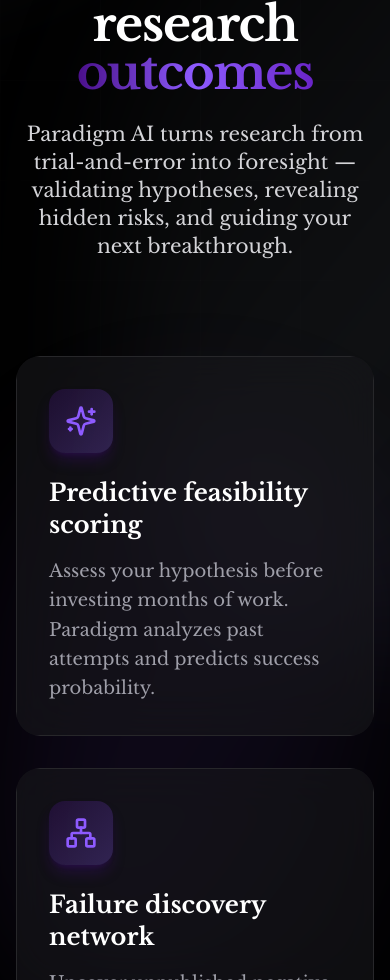
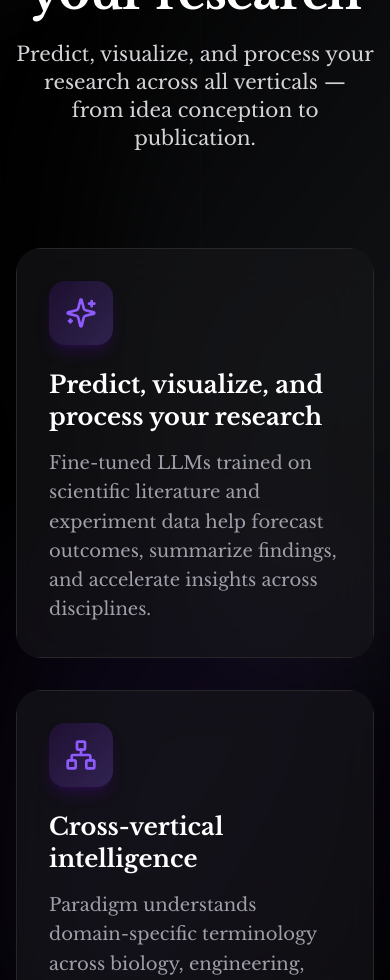
Before and after one commit to rnguyen513/paradigm, a Next.js app: page / in a window 390 px wide. Shown: the part 1020-2000 px from the top of the page. Built offline with nearby package versions, Linux system fonts and the light colour scheme; a web font is replaced by a local one.

Commit message:
add grid section

```diff
--- a/src/app/page.tsx
+++ b/src/app/page.tsx
@@ -5,6 +5,7 @@
 import { CTA } from "@/components/cta"
 import { ParticleField } from "@/components/particle-field"
 import { FloatingElements } from "@/components/floating-elements"
+import { ValueGrid } from "@/components/value-grid"
 
 export default function Home() {
   return (
@@ -28,6 +29,7 @@
       {/* <FloatingElements /> */}
       <Hero />
       <Features />
+      <ValueGrid/>
       <Integration />
       {/* <Database />
       <CTA /> */}
--- a/src/components/features.tsx
+++ b/src/components/features.tsx
@@ -7,22 +7,38 @@
 const features = [
   {
     icon: Sparkles,
-    title: "Predictive feasibility scoring",
+    title: "Predict, visualize, and process your research",
     description:
-      "Assess your hypothesis before investing months of work. Paradigm analyzes past attempts and predicts success probability.",
+      "Fine-tuned LLMs trained on scientific literature and experiment data help forecast outcomes, summarize findings, and accelerate insights across disciplines.",
   },
   {
     icon: Network,
-    title: "Failure discovery network",
+    title: "Cross-vertical intelligence",
     description:
-      "Uncover unpublished negative results and identify where similar approaches have failed — so you don’t repeat them.",
+      "Paradigm understands domain-specific terminology across biology, engineering, and social sciences — empowering interdisciplinary breakthroughs.",
   },
   {
     icon: Zap,
-    title: "Real-time research signals",
+    title: "Continuous learning engine",
     description:
-      "Monitor new grants, experiments, and papers in your field to see what others are pursuing right now.",
+      "Your workspace improves with every paper, citation, and dataset — adapting to your evolving research focus.",
   },
+]
+
+const partners = [
+  { name: "Silver Lake", href: "https://www.silverlake.com" },
+  { name: "EY", href: "https://www.ey.com" },
+  { name: "University of Virginia", href: "https://www.virginia.edu" },
+  { name: "Darden iLab", href: "https://www.darden.virginia.edu/innovation-lab" },
+  { name: "The Foundry", href: "https://foundryuva.com" },
+]
+
+const universities = [
+  { name: "Princeton" },
+  { name: "Harvard" },
+  { name: "UC Berkeley" },
+  { name: "UVA" },
+  { name: "MIT" },
 ]
 
 export function Features() {
@@ -32,42 +48,41 @@
     const observer = new IntersectionObserver(
       (entries) => {
         entries.forEach((entry) => {
-          if (entry.isIntersecting) {
-            entry.target.classList.add("animate-in")
-          }
+          if (entry.isIntersecting) entry.target.classList.add("animate-in")
         })
       },
-      { threshold: 0.1 },
+      { threshold: 0.1 }
     )
 
     const elements = sectionRef.current?.querySelectorAll(".fade-in-element")
     elements?.forEach((el) => observer.observe(el))
-
     return () => observer.disconnect()
   }, [])
 
   return (
-    <section ref={sectionRef} className="relative z-10 px-4 py-32">
-      {/* Subtle moving spotlight for depth */}
+    <section ref={sectionRef} className="relative z-10 px-4">
+      {/* Animated backdrop glow */}
       <div className="pointer-events-none absolute inset-0 flex items-center justify-center">
         <div className="animate-spotlight h-[600px] w-[600px] rounded-full bg-gradient-to-br from-[#4A0E8A]/10 via-[#8E5BFF]/10 to-transparent blur-3xl" />
       </div>
 
       <div className="relative mx-auto max-w-7xl">
+        {/* Main header */}
         <div className="mb-24 text-center">
           <h2 className="fade-in-element mb-6 text-balance font-[family-name:var(--font-display)] text-5xl font-bold tracking-tight text-white opacity-0 transition-all duration-700 [&.animate-in]:translate-y-0 [&.animate-in]:opacity-100 translate-y-4 md:text-6xl lg:text-7xl">
-            Predict research{" "}
+            Use{" "}
             <span className="animate-gradient bg-gradient-to-r from-[#4A0E8A] via-[#8E5BFF] to-[#6A24C8] bg-clip-text text-transparent">
-              outcomes
-            </span>
+              fine-tuned LLMs
+            </span>{" "}
+            to power your research
           </h2>
           <p className="fade-in-element mx-auto max-w-3xl text-pretty text-xl text-zinc-300 opacity-0 transition-all duration-700 delay-100 [&.animate-in]:translate-y-0 [&.animate-in]:opacity-100 translate-y-4">
-            Paradigm AI turns research from trial-and-error into foresight — validating hypotheses, revealing hidden
-            risks, and guiding your next breakthrough.
+            Predict, visualize, and process your research across all verticals — from idea conception to publication.
           </p>
         </div>
 
-        <div className="grid gap-8 md:grid-cols-3">
+        {/* Features grid */}
+        <div className="grid gap-8 md:grid-cols-3 mb-24">
           {features.map((feature, index) => (
             <div
               key={feature.title}
@@ -75,10 +90,7 @@
               style={{ transitionDelay: `${(index + 2) * 100}ms` }}
             >
               <TiltCard className="group relative h-full overflow-hidden rounded-3xl">
-                {/* Hover gradient overlay */}
                 <div className="absolute inset-0 bg-gradient-to-br from-[#4A0E8A]/15 via-[#8E5BFF]/10 to-transparent opacity-0 transition-opacity duration-500 group-hover:opacity-100" />
-
-                {/* Glass-like dark card */}
                 <div className="glass-strong relative h-full p-8 bg-zinc-900/60 backdrop-blur-xl border border-zinc-800 shadow-xl shadow-[#4A0E8A]/10 transition-all group-hover:shadow-[#6A24C8]/30 group-hover:border-[#6A24C8]/30">
                   <div className="mb-6 inline-flex h-16 w-16 items-center justify-center rounded-2xl bg-gradient-to-br from-[#4A0E8A]/25 to-[#8E5BFF]/25 shadow-lg shadow-[#4A0E8A]/30 transition-all group-hover:scale-110 group-hover:shadow-[#6A24C8]/50">
                     <feature.icon className="h-8 w-8 text-[#8E5BFF]" />
@@ -94,6 +106,24 @@
             </div>
           ))}
         </div>
+
+        {/* Partners section */}
+        <div className="fade-in-element text-center opacity-0 transition-all duration-700 delay-200 [&.animate-in]:translate-y-0 [&.animate-in]:opacity-100 translate-y-4">
+          <p className="mb-6 text-lg text-zinc-400">Built by founders backed by</p>
+          <div className="flex flex-wrap justify-center gap-10">
+            {partners.map((p) => (
+              <a
+                key={p.name}
+                href={p.href}
+                target="_blank"
+                rel="noopener noreferrer"
+                className="text-white font-semibold text-xl hover:text-[#8E5BFF] transition"
+              >
+                {p.name}
+              </a>
+            ))}
+          </div>
+        </div>
       </div>
     </section>
   )
--- /dev/null
+++ b/src/components/value-grid.tsx
@@ -0,0 +1,188 @@
+"use client"
+
+import { useEffect, useRef } from "react"
+import {
+  Layers,
+  CheckCircle,
+  Bell,
+  LineChart,
+  Target,
+  Database,
+  TrendingUp,
+  ShieldCheck,
+  Radar,
+  DollarSign,
+  Users,
+  Compass,
+} from "lucide-react"
+import { TiltCard } from "./tilt-card"
+
+const topValues = [
+  {
+    icon: Layers,
+    title: "The most comprehensive research data",
+    description:
+      "Don’t waste time searching for past attempts — access the Paradigm knowledge base with over 3B data points, 200M papers, 15M grants, and proprietary failure data in one platform.",
+  },
+  {
+    icon: CheckCircle,
+    title: "The easiest way to validate hypotheses",
+    description:
+      "Complex research questions made simple. Get success probability scores and feasibility assessments in seconds, not weeks.",
+  },
+  {
+    icon: Bell,
+    title: "The fastest competition alerts",
+    description:
+      "When researchers enter your space, you’ll know immediately. Real-time monitoring of preprints, grants, and patents keeps you ahead of the field.",
+  },
+  {
+    icon: LineChart,
+    title: "The best predictive analytics",
+    description:
+      "We predict research outcomes before you start — helping you choose high-impact projects and avoid failed experiments that waste years.",
+  },
+]
+
+const deepFeatures = [
+  {
+    icon: Target,
+    title: "Hypothesis Validation",
+    description:
+      "Analyze your research question against 200M papers. Get success probability scores and see which similar hypotheses succeeded or failed.",
+  },
+  {
+    icon: Database,
+    title: "Failed Experiments Database",
+    description:
+      "Access proprietary unpublished negative results. Discover what doesn’t work before you try it, saving years of wasted effort.",
+  },
+  {
+    icon: TrendingUp,
+    title: "Impact Forecasting",
+    description:
+      "Predict citation counts, publication probability, and breakthrough potential before starting research. Compare outcomes across directions.",
+  },
+  {
+    icon: ShieldCheck,
+    title: "Methodology Risk Scoring",
+    description:
+      "Quantitative risk assessments for experimental techniques. See success rates for specific methods across contexts with confidence intervals.",
+  },
+  {
+    icon: Radar,
+    title: "Competition Intelligence",
+    description:
+      "Real-time monitoring of who else is pursuing similar research. Track preprints, grants, and patents. Identify white space opportunities.",
+  },
+  {
+    icon: DollarSign,
+    title: "Grant Probability Analysis",
+    description:
+      "Analyze your hypothesis against funded and rejected grants from NIH, NSF, and others. See success probability by funding mechanism.",
+  },
+  {
+    icon: Users,
+    title: "Collaboration Matching",
+    description:
+      "Find researchers with complementary expertise. See publication overlap, citation relationships, and introduction pathways through mutual connections.",
+  },
+  {
+    icon: Bell,
+    title: "Research Alerts",
+    description:
+      "Custom monitoring for your research areas. Weekly digests of new preprints, funded grants, and emerging methodologies in your field.",
+  },
+  {
+    icon: Compass,
+    title: "Research Explorer",
+    description:
+      "Interactive visualization of the research landscape. See hypothesis clusters, researcher networks, and discover breakthrough opportunities.",
+  },
+]
+
+const universities = [
+  { name: "Princeton" },
+  { name: "Harvard" },
+  { name: "UC Berkeley" },
+  { name: "UVA" },
+  { name: "MIT" },
+  { name: "Stanford" },
+  { name: "Oxford" },
+]
+
+export function ValueGrid() {
+  const sectionRef = useRef<HTMLElement>(null)
+
+  useEffect(() => {
+    const observer = new IntersectionObserver(
+      (entries) => {
+        entries.forEach((entry) => {
+          if (entry.isIntersecting) entry.target.classList.add("animate-in")
+        })
+      },
+      { threshold: 0.1 }
+    )
+
+    const elements = sectionRef.current?.querySelectorAll(".fade-in-element")
+    elements?.forEach((el) => observer.observe(el))
+    return () => observer.disconnect()
+  }, [])
+
+  return (
+    <section ref={sectionRef} className="relative z-10 px-4 py-32 border-t border-zinc-900">
+      <div className="relative mx-auto max-w-7xl">
+        {/* Headline */}
+        <div className="fade-in-element mb-20 text-center opacity-0 transition-all duration-700 translate-y-4 [&.animate-in]:translate-y-0 [&.animate-in]:opacity-100">
+          <h2 className="font-[family-name:var(--font-display)] text-5xl font-bold text-white mb-4">
+            The predictive research platform trusted by scientists at leading institutions
+          </h2>
+          <p className="text-zinc-400 text-lg max-w-3xl mx-auto">
+            From hypothesis validation to real-time competition tracking — Paradigm helps researchers work smarter and faster.
+          </p>
+        </div>
+
+        {/* Value Proposition Grid (2x2) */}
+        <div className="fade-in-element grid grid-cols-1 md:grid-cols-2 gap-8 mb-32 opacity-0 transition-all duration-700 [&.animate-in]:translate-y-0 [&.animate-in]:opacity-100 translate-y-4">
+          {topValues.map((item, index) => (
+            <TiltCard key={index} className="group relative h-full overflow-hidden rounded-3xl">
+              <div className="absolute inset-0 bg-gradient-to-br from-[#4A0E8A]/15 via-[#8E5BFF]/10 to-transparent opacity-0 transition-opacity duration-500 group-hover:opacity-100" />
+              <div className="glass-strong relative h-full p-8 bg-zinc-900/60 backdrop-blur-xl border border-zinc-800 shadow-lg shadow-[#4A0E8A]/10 transition-all group-hover:border-[#6A24C8]/30 group-hover:shadow-[#6A24C8]/30">
+                <div className="mb-6 inline-flex h-14 w-14 items-center justify-center rounded-xl bg-gradient-to-br from-[#4A0E8A]/25 to-[#8E5BFF]/25 shadow-md shadow-[#4A0E8A]/30">
+                  <item.icon className="h-7 w-7 text-[#8E5BFF]" />
+                </div>
+                <h3 className="text-2xl font-semibold text-white mb-3">{item.title}</h3>
+                <p className="text-zinc-400 text-lg leading-relaxed">{item.description}</p>
+              </div>
+            </TiltCard>
+          ))}
+        </div>
+
+        {/* Deep Capability Grid */}
+        <div className="fade-in-element grid grid-cols-1 md:grid-cols-3 gap-8 opacity-0 transition-all duration-700 delay-200 [&.animate-in]:translate-y-0 [&.animate-in]:opacity-100 translate-y-4">
+          {deepFeatures.map((f, i) => (
+            <div key={i} className="glass-strong rounded-3xl p-8 bg-zinc-900/60 border border-zinc-800 shadow-lg shadow-[#4A0E8A]/10 hover:border-[#6A24C8]/30 transition-all">
+              <div className="mb-4 flex items-center justify-center h-14 w-14 rounded-xl bg-gradient-to-br from-[#4A0E8A]/25 to-[#8E5BFF]/25 shadow-md shadow-[#4A0E8A]/30">
+                <f.icon className="h-7 w-7 text-[#8E5BFF]" />
+              </div>
+              <h4 className="text-xl font-semibold text-white mb-2">{f.title}</h4>
+              <p className="text-zinc-400 leading-relaxed text-lg">{f.description}</p>
+            </div>
+          ))}
+        </div>
+
+        {/* Universities */}
+        <div className="fade-in-element mt-24 text-center opacity-0 transition-all duration-700 delay-300 [&.animate-in]:translate-y-0 [&.animate-in]:opacity-100 translate-y-4">
+          <p className="mb-6 text-lg text-zinc-400">Used by researchers at</p>
+          <div className="flex flex-wrap justify-center gap-10">
+            {universities.map((u) => (
+              <span key={u.name} className="text-white font-semibold text-lg hover:text-[#8E5BFF] transition">
+                {u.name}
+              </span>
+            ))}
+          </div>
+        </div>
+      </div>
+    </section>
+  )
+}
```
